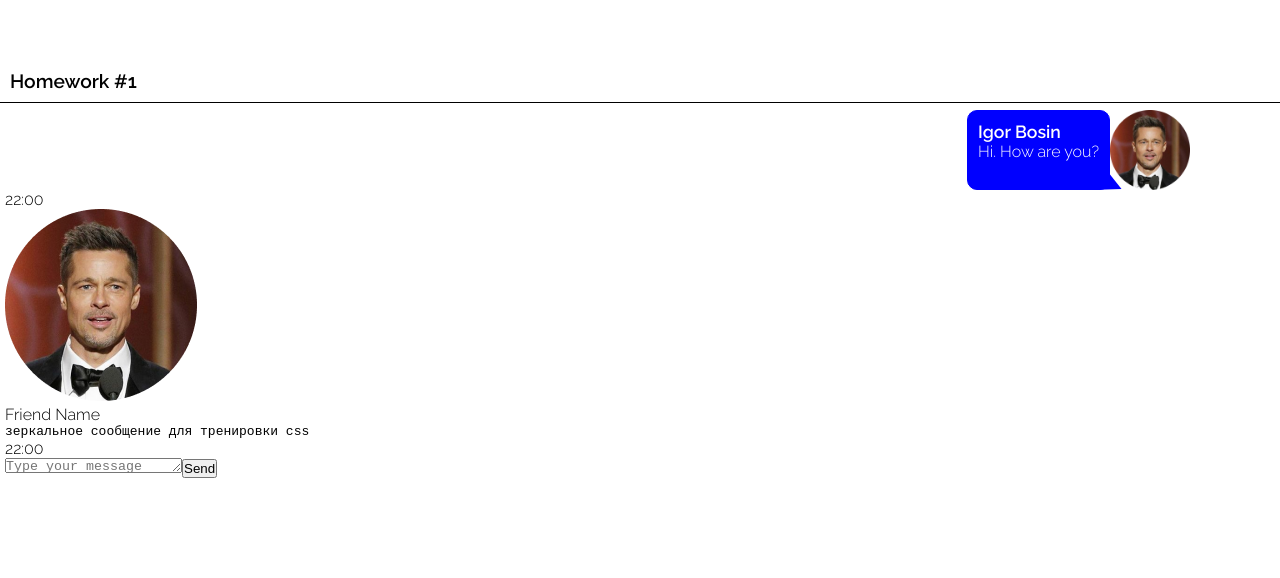
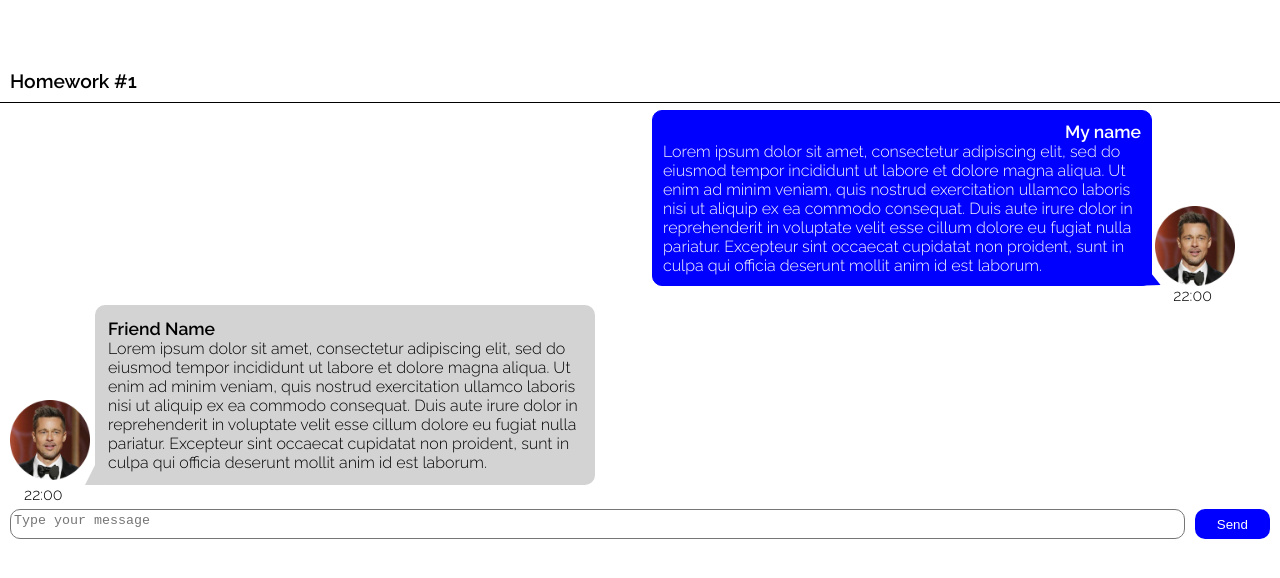
Before and after one commit to IgorBosin/hws2, a React (Create React App) app: page / in a window 1280 px wide. Shown: the top 578 px of the page. Built offline with nearby package versions, Linux system fonts and the light colour scheme.

Commit message:
hw01 (completed)

```diff
--- a/public/index.html
+++ b/public/index.html
@@ -29,7 +29,7 @@
     <link rel="preconnect" href="https://fonts.gstatic.com" crossorigin>
     <link href="https://fonts.googleapis.com/css2?family=Raleway:wght@300;600&display=swap" rel="stylesheet">
   </head>
-  <body style="font-family: 'Raleway', sans-serif">
+  <body >
     <noscript>You need to enable JavaScript to run this app.</noscript>
     <div  id="root"></div>
     <!--
--- a/src/index.css
+++ b/src/index.css
@@ -2,19 +2,23 @@
     margin: 0;
     padding: 0;
     box-sizing: border-box;
+
 }
 
 body {
     margin: 0;
-    font-family: -apple-system, BlinkMacSystemFont, 'Segoe UI', 'Roboto',
-    'Oxygen', 'Ubuntu', 'Cantarell', 'Fira Sans', 'Droid Sans',
-    'Helvetica Neue', sans-serif;
+    /*font-family: -apple-system, BlinkMacSystemFont, 'Segoe UI', 'Roboto',*/
+    /*'Oxygen', 'Ubuntu', 'Cantarell', 'Fira Sans', 'Droid Sans',*/
+    /*'Helvetica Neue', sans-serif;*/
+    font-family: 'Raleway', sans-serif;
     -webkit-font-smoothing: antialiased;
     -moz-osx-font-smoothing: grayscale;
     box-sizing: border-box;
 }
 
 code {
-    font-family: source-code-pro, Menlo, Monaco, Consolas, 'Courier New',
-    monospace;
+    /*font-family: source-code-pro, Menlo, Monaco, Consolas, 'Courier New',*/
+    /*monospace;*/
+    font-family: 'Raleway', sans-serif;
+
 }
--- a/src/s2-homeworks/hw01/HW1.tsx
+++ b/src/s2-homeworks/hw01/HW1.tsx
@@ -35,10 +35,10 @@
     id: 0,
     user: {
         avatar: avatar, // можно менять
-        name: 'Igor Bosin',  // можно менять
+        name: 'My name',  // можно менять
     },
     message: {
-        text: "Hi. How are you?", // можно менять
+        text: "Lorem ipsum dolor sit amet, consectetur adipiscing elit, sed do eiusmod tempor incididunt ut labore et dolore magna aliqua. Ut enim ad minim veniam, quis nostrud exercitation ullamco laboris nisi ut aliquip ex ea commodo consequat. Duis aute irure dolor in reprehenderit in voluptate velit esse cillum dolore eu fugiat nulla pariatur. Excepteur sint occaecat cupidatat non proident, sunt in culpa qui officia deserunt mollit anim id est laborum.", // можно менять
         time: '22:00', // можно менять
     },
 }
@@ -49,7 +49,7 @@
         name: 'Friend Name', // можно менять
     },
     message: {
-        text: 'зеркальное сообщение для тренировки css', // можно менять
+        text: "Lorem ipsum dolor sit amet, consectetur adipiscing elit, sed do eiusmod tempor incididunt ut labore et dolore magna aliqua. Ut enim ad minim veniam, quis nostrud exercitation ullamco laboris nisi ut aliquip ex ea commodo consequat. Duis aute irure dolor in reprehenderit in voluptate velit esse cillum dolore eu fugiat nulla pariatur. Excepteur sint occaecat cupidatat non proident, sunt in culpa qui officia deserunt mollit anim id est laborum.", // можно менять
         time: '22:00', // можно менять
     },
 }
--- a/src/s2-homeworks/hw01/friend-message/FriendMessage.module.css
+++ b/src/s2-homeworks/hw01/friend-message/FriendMessage.module.css
@@ -2,29 +2,50 @@
 }
 
 .friendImageAndText {
+    display: flex;
+    flex-direction: row;
+    justify-content: flex-start;
+    align-items: flex-end;
+    position: relative;
+
 
 }
 
 .friendImageAndText img {
-
+    width: 80px;
+    margin: 5px;
 }
 
 .friendText {
-
+    max-width: 500px;
+    border: solid lightgrey;
+    border-radius: 10px;
+    background: lightgrey;
+    color: black;
+    padding: 10px;
 }
 
 .friendText:after {
-
+    content: '';
+    position: absolute;
+    left: 75px;
+    bottom: 5px;
+    border: 10px solid transparent;
+    border-right: 20px solid lightgrey;
+    transform: rotate(90deg);
 }
 
 .friendName {
-
+font-weight: bold;
+    font-size: 110%;
 }
 
 .friendMessageText {
+    white-space: pre-wrap;
+    font-family: 'Raleway', sans-serif;
 
 }
 
 .friendTime {
-
+padding-left: 19px;
 }
--- a/src/s2-homeworks/hw01/message-sender/MessageSender.module.css
+++ b/src/s2-homeworks/hw01/message-sender/MessageSender.module.css
@@ -1,18 +1,33 @@
 .sendForm {
-
+    display: flex;
+    flex-direction: row;
+    margin: 5px;
+    height: 30px;
 }
 
 .textarea {
-
+    width: 100%;
+    min-height: 30px !important;
+    padding: 3px;
+    border-radius: 10px;
+    resize: none;
+    overflow: hidden;
 }
 
 .button {
-
+    background: blue;
+    color: white;
+    padding: 5px;
+    border-radius: 10px;
+    margin-left: 10px;
+    width: 80px;
+    border: 0;
 }
 
 .button:hover {
 
 }
+
 .button:active {
 
 }
--- a/src/s2-homeworks/hw01/message/Message.module.css
+++ b/src/s2-homeworks/hw01/message/Message.module.css
@@ -4,41 +4,36 @@
 .imageAndText {
     display: flex;
     flex-direction: row-reverse;
-    margin-right: 70px;
+    align-items: flex-end;
+    margin-right: 30px;
     margin-top: 2px;
-    /*justify-content: flex-end;*/
-    /*min-width: 400px;*/
-    /*background: #fff;*/
-    /*position: relative;*/
-    /*padding: 15px;*/
-    /*border: 1px solid #666;*/
-    /*border-radius: 10px;*/
-    /*background-color: rgba(102, 114, 201, 0.45);*/
 }
 
+
 .imageAndText img {
+    margin-left: 3px;
     width: 80px;
-    float: right;
-    margin-right: 15px;
+    height: 80px;
+    float: left;
+    margin-right: 10px;
 }
 
 .text {
     display: flex;
     flex-direction: column;
+    max-width: 500px;
+    padding: 10px;
     background-color: blue;
     color: white;
     border: 1px solid blue;
     border-radius: 10px;
-    padding: 10px;
     position: relative;
-    max-width: 500px;
-    word-wrap: break-word;
 }
 
 .text:after {
     content: '';
     position: absolute;
-    right: -23px;
+    right: -20px;
     bottom: -8.43px;
     border: 10px solid transparent;
     border-left: 20px solid blue;
@@ -48,13 +43,16 @@
 .name {
     font-weight: bold;
     font-size: 110%;
-
+    align-self: end;
 }
 
 .messageText {
+    white-space: pre-wrap;
     font-family: 'Raleway', sans-serif;
 }
 
 .time {
-
+    display: flex;
+    flex-direction: row-reverse;
+margin-right: 63px ;
 }
```
Also changed, not shown: 1 other file (tests, documents, lock files or other folders).
